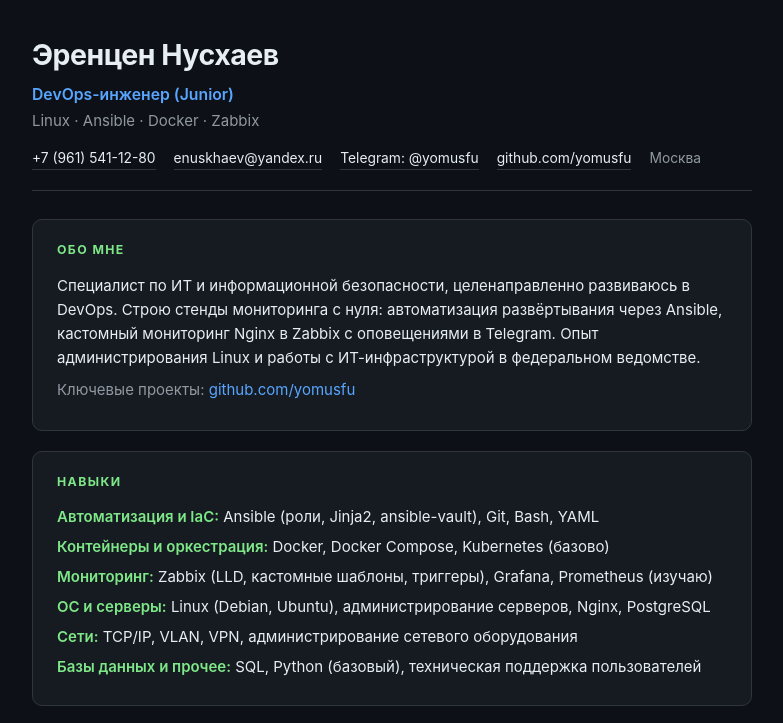
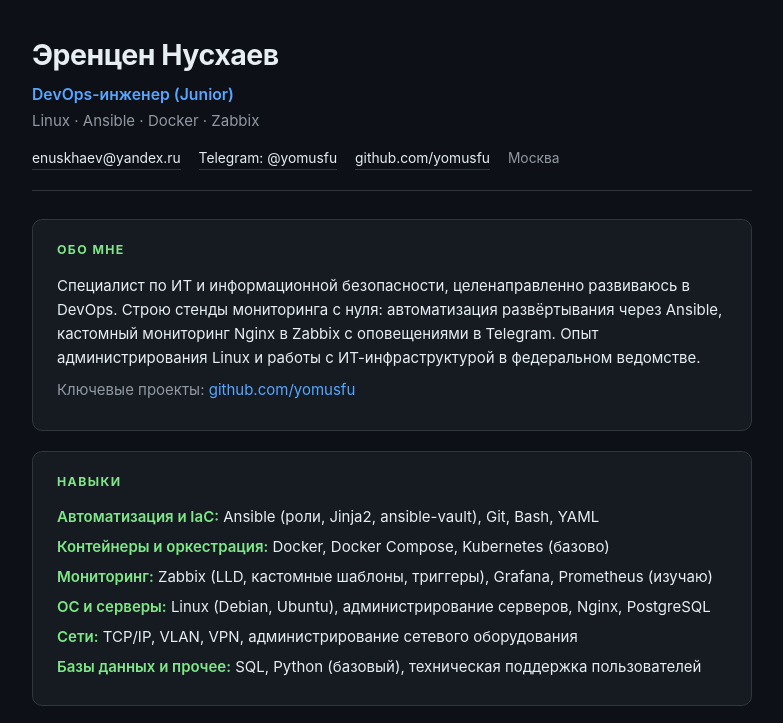
Before and after one commit to yomusfu/yomusfu.github.io, a plain HTML site: page index.html in a window 1280 px wide. Shown: the top 723 px of the page, without its empty margins (248-1031 px from the left). Drawn offline with Linux system fonts and the light colour scheme.

Commit message:
Update resume

```diff
--- a/index.html
+++ b/index.html
@@ -61,7 +61,6 @@
   <div class="role">DevOps-инженер (Junior)</div>
   <div class="stack">Linux · Ansible · Docker · Zabbix</div>
   <div class="contacts">
-    <a href="tel:+79615411280">+7 (961) 541-12-80</a>
     <a href="mailto:enuskhaev@yandex.ru">enuskhaev@yandex.ru</a>
     <a href="https://t.me/yomusfu">Telegram: @yomusfu</a>
     <a href="https://github.com/yomusfu">github.com/yomusfu</a>
```
